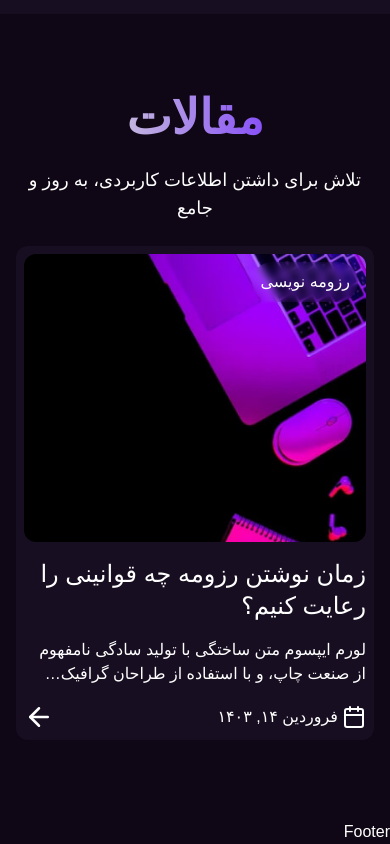
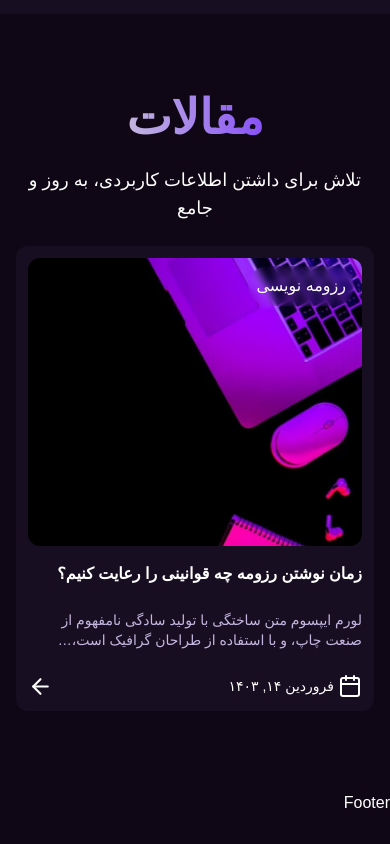
Before and after one commit to matinsekhavat/portfolio, a Next.js app: page / in a window 390 px wide. Shown: the part 5748-6592 px from the top of the page. After the commit the page ends 6563 px from the top, so only its background shows below. Built offline with nearby package versions, Linux system fonts and the light colour scheme; a web font is replaced by a local one.

Commit message:
make article content text responsive in mobile media queries

```diff
--- a/app/_features/Articles/Articles.tsx
+++ b/app/_features/Articles/Articles.tsx
@@ -11,9 +11,9 @@ function Articles() {
         description="تلاش برای داشتن اطلاعات کاربردی، به روز و جامع"
       />
       {/* Articles List Wrapper */}
-      <div className="grid grid-cols-1 sm:grid-cols-2">
+      <div className="grid grid-cols-1 sm:grid-cols-2 md:grid-cols-3">
         {/* item */}
-        <div className="p-2 rounded-xl bg-primary-850 ">
+        <div className="p-3 rounded-xl bg-primary-850 ">
           {/* Upperside */}
           <div className="relative w-full h-72">
             <Image
@@ -29,22 +29,22 @@ function Articles() {
           </div>
           {/* downer side */}
           <div className="flex flex-col gap-4  mt-4">
-            <h3 className="text-2xl">
+            <h3 className="text-base sm:text-xl font-bold">
               زمان نوشتن رزومه چه قوانینی را رعایت کنیم؟
             </h3>
-            <p className="line-clamp-2 sm:line-clamp-3">
+            <p className="line-clamp-2 text-sm sm:text-base sm:line-clamp-3 font-light text-accent-200 my-2 ">
               لورم ایپسوم متن ساختگی با تولید سادگی نامفهوم از صنعت چاپ، و با
               استفاده از طراحان گرافیک است، چاپگرها و...
             </p>
             <div className="flex items-center justify-between">
-              <div className="flex items-center gap-1">
+              <div className="flex items-center gap-1 text-sm sm:text-base">
                 <Calendar />
                 <p>
                   فروردین {e2p(14)}, {e2p(1403)}{" "}
                 </p>
               </div>
               <span>
-                <ArrowLeft size={30} />
+                <ArrowLeft size={25} />
               </span>
             </div>
           </div>
```
